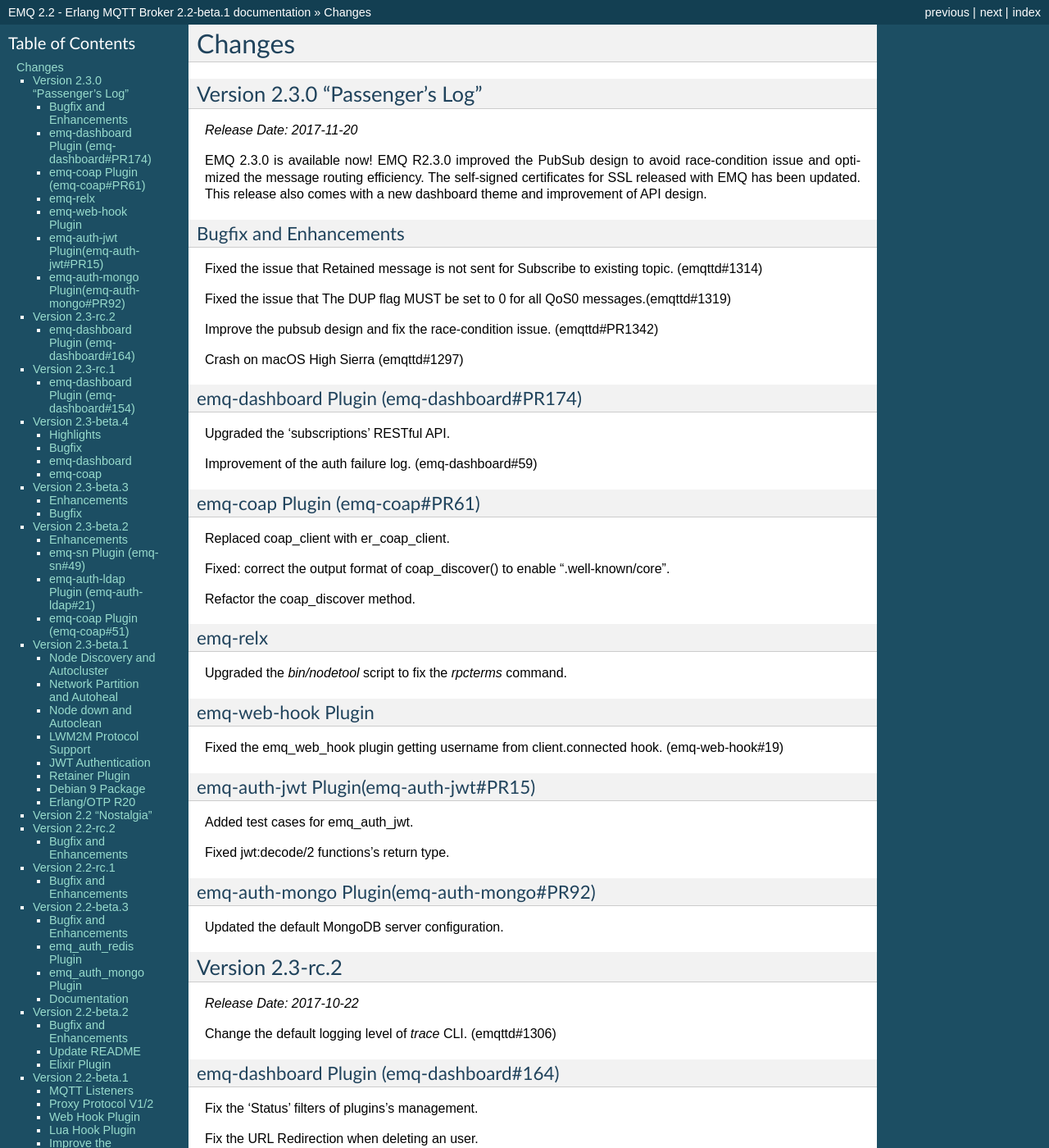
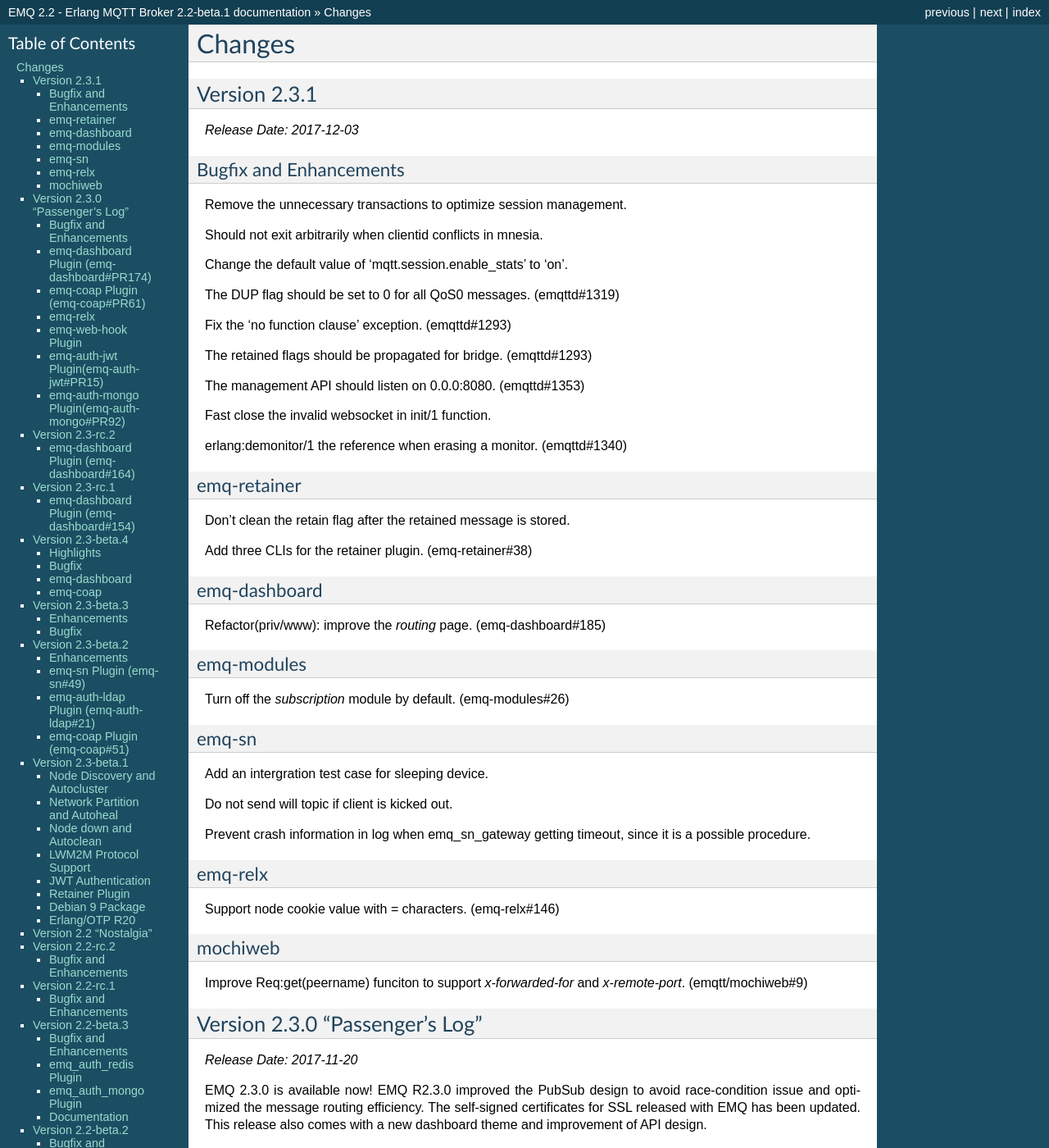
Before and after one commit to emqxarchive/emqx-docs-en, a Sphinx documentation site: the page built from source/changes.rst, in a window 1280 px wide and 1400 px high. Shown: the whole window at 82% size. Built offline with Sphinx 7.4.7, drawn with Linux system fonts in a browser that asks for light colours.

Commit message:
Release notes of version 2.3.1

```diff
--- a/source/changes.rst
+++ b/source/changes.rst
@@ -4,6 +4,69 @@
 =======
 Changes
 =======
+
+-------------
+Version 2.3.1
+-------------
+
+*Release Date: 2017-12-03*
+
+Bugfix and Enhancements
+-----------------------
+
+Remove the unnecessary transactions to optimize session management.
+
+Should not exit arbitrarily when clientid conflicts in mnesia.
+
+Change the default value of 'mqtt.session.enable_stats' to 'on'.
+
+The DUP flag should be set to 0 for all QoS0 messages. (emqttd#1319)
+
+Fix the 'no function clause' exception. (emqttd#1293)
+
+The retained flags should be propagated for bridge. (emqttd#1293)
+
+The management API should listen on 0.0.0:8080. (emqttd#1353)
+
+Fast close the invalid websocket in init/1 function.
+
+erlang:demonitor/1 the reference when erasing a monitor. (emqttd#1340)
+
+emq-retainer
+------------
+
+Don't clean the retain flag after the retained message is stored.
+
+Add three CLIs for the retainer plugin. (emq-retainer#38)
+
+emq-dashboard
+-------------
+
+Refactor(priv/www): improve the `routing` page. (emq-dashboard#185)
+
+emq-modules
+-----------
+
+Turn off the `subscription` module by default. (emq-modules#26)
+
+emq-sn
+------
+
+Add an intergration test case for sleeping device.
+
+Do not send will topic if client is kicked out.
+
+Prevent crash information in log when emq_sn_gateway getting timeout, since it is a possible procedure.
+
+emq-relx
+--------
+
+Support node cookie value with `=` characters. (emq-relx#146)
+
+mochiweb
+--------
+
+Improve Req:get(peername) funciton to support `x-forwarded-for` and `x-remote-port`. (emqtt/mochiweb#9)
 
 .. _release_2.3.0:
 
```
